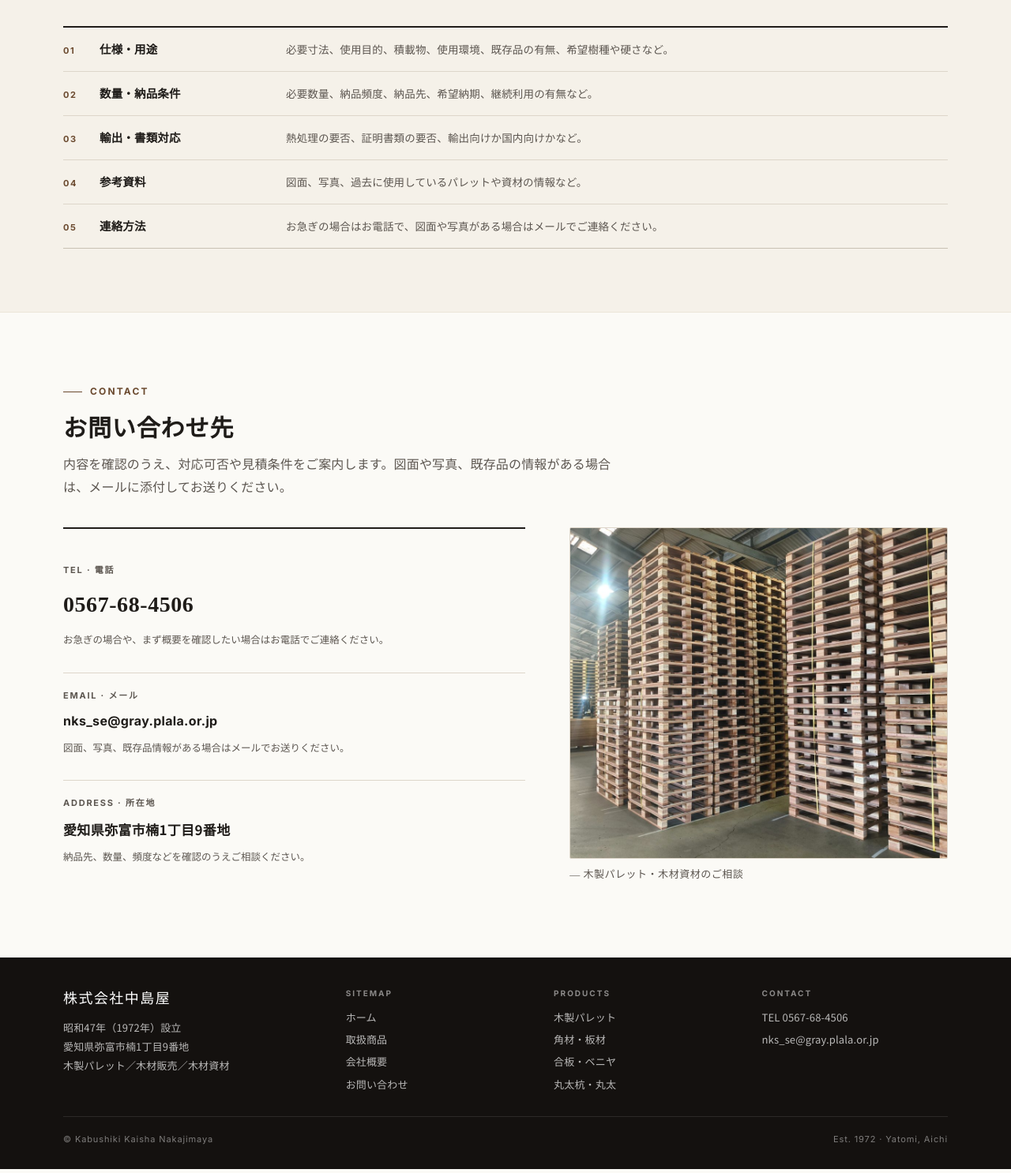
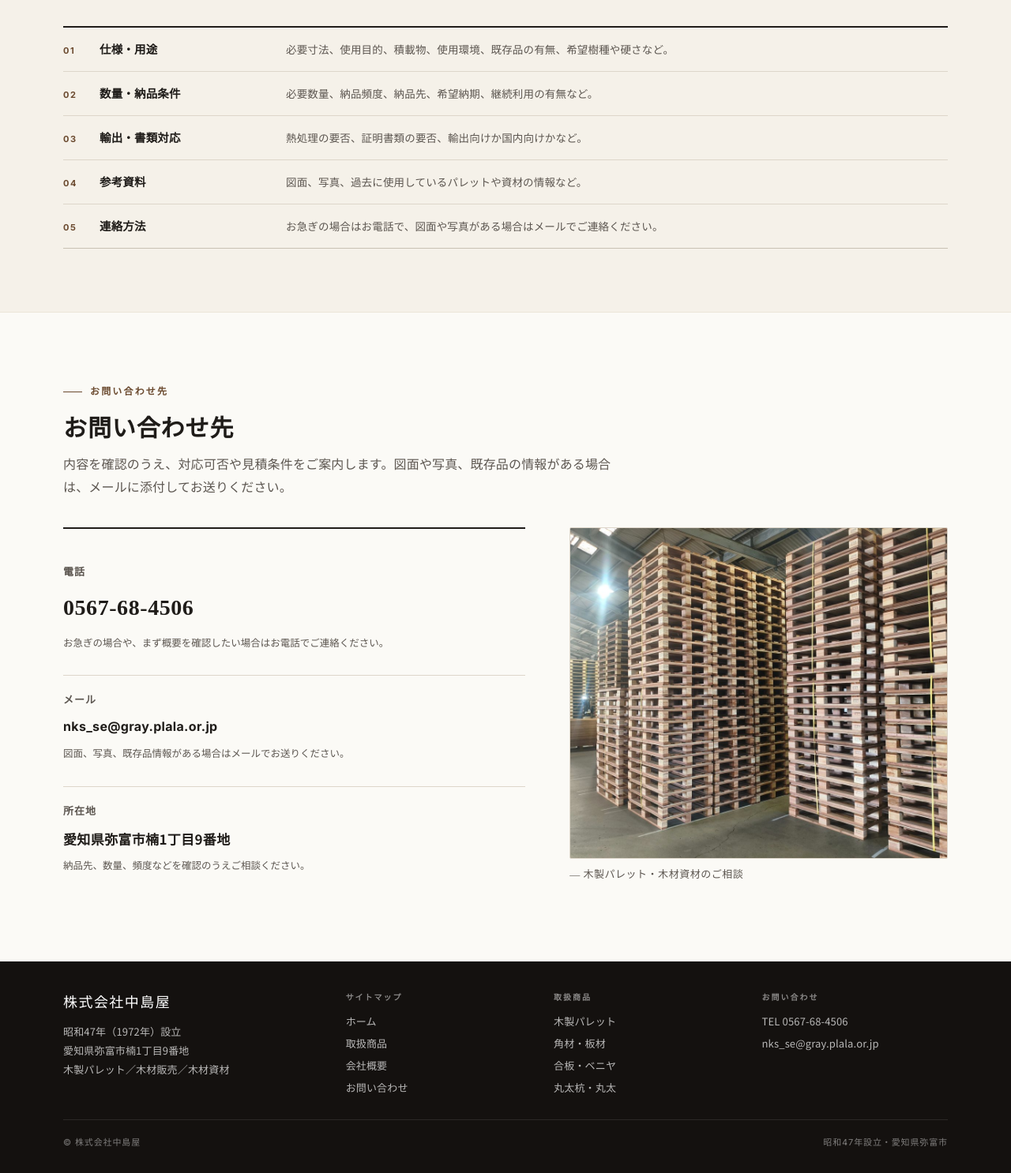
Before and after one commit to ridicule8093/nakajimaya-site, a plain HTML site: page contact.html in a window 1280 px wide. Shown: the part 644-2130 px from the top of the page at 79% size. Drawn offline with Linux system fonts and the light colour scheme.

Commit message:
Localize contact page labels to Japanese

```diff
--- a/contact.html
+++ b/contact.html
@@ -47,11 +47,9 @@
     }
     .contact-card-large dl > div:last-child { border-bottom: none; }
     .contact-card-large dt {
-      font-family: var(--latin);
-      font-size: 11px;
-      letter-spacing: .16em;
+      font-size: 13px;
+      letter-spacing: .08em;
       color: var(--subtext);
-      text-transform: uppercase;
       font-weight: 700;
       margin: 0 0 8px;
     }
@@ -81,11 +79,11 @@
 
 <div class="title-bar">
   <div class="container">
-    <span>Kabushiki Kaisha Nakajimaya</span>
+    <span>株式会社中島屋</span>
     <span class="crumb-sep">／</span>
-    <span class="crumb">Est. 1972 · Yatomi, Aichi</span>
+    <span class="crumb">昭和47年設立・愛知県弥富市</span>
     <span class="crumb-sep">／</span>
-    <span class="crumb">Contact</span>
+    <span class="crumb">お問い合わせ</span>
     <span style="margin-left:auto" class="crumb">TEL 0567-68-4506</span>
   </div>
 </div>
@@ -94,7 +92,7 @@
   <div class="container header-inner">
     <a href="index.html" class="logo">
       株式会社中島屋
-      <small>NAKAJIMAYA · EST. 1972 · AICHI</small>
+      <small>昭和47年設立・愛知県弥富市</small>
     </a>
     <nav class="nav" aria-label="主要ナビゲーション">
       <a href="index.html">ホーム</a>
@@ -102,7 +100,7 @@
       <a href="company.html">会社概要</a>
       <a href="contact.html" class="is-active">お問い合わせ</a>
     </nav>
-    <a href="contact.html" class="header-cta">Contact</a>
+    <a href="contact.html" class="header-cta">お問い合わせ</a>
   </div>
 </header>
 
@@ -110,7 +108,7 @@
 
 <section class="hero" style="padding:56px 0 40px">
   <div class="container">
-    <span class="eyebrow">Contact</span>
+    <span class="eyebrow">お問い合わせ</span>
     <h1 style="font-size:clamp(28px,4vw,42px)">お問い合わせ</h1>
     <p class="lead" style="max-width:820px">木製パレット・木材資材について、用途・寸法・数量・納品条件などを分かる範囲でお知らせください。図面、写真、既存品の情報がある場合は、メールでお送りいただくと確認が進めやすくなります。</p>
   </div>
@@ -119,7 +117,7 @@
 <section class="section muted" id="before-contact">
   <div class="container">
     <div class="section-head">
-      <span class="eyebrow">Before Contact</span>
+      <span class="eyebrow">ご相談前の確認事項</span>
       <h2>ご相談時にお知らせいただきたいこと</h2>
       <p>すべての情報が揃っていなくても問題ありません。分かる範囲でお知らせいただければ、対応可否や見積条件を確認します。</p>
     </div>
@@ -136,7 +134,7 @@
 <section class="section" id="contact">
   <div class="container">
     <div class="section-head">
-      <span class="eyebrow">Contact</span>
+      <span class="eyebrow">お問い合わせ先</span>
       <h2>お問い合わせ先</h2>
       <p>内容を確認のうえ、対応可否や見積条件をご案内します。図面や写真、既存品の情報がある場合は、メールに添付してお送りください。</p>
     </div>
@@ -144,17 +142,17 @@
       <div class="contact-card-large">
         <dl>
           <div>
-            <dt>Tel · 電話</dt>
+            <dt>電話</dt>
             <dd class="tel"><a href="tel:0567684506">0567-68-4506</a></dd>
             <p class="note">お急ぎの場合や、まず概要を確認したい場合はお電話でご連絡ください。</p>
           </div>
           <div>
-            <dt>Email · メール</dt>
+            <dt>メール</dt>
             <dd class="email"><a href="mailto:nks_se@gray.plala.or.jp">nks_se@gray.plala.or.jp</a></dd>
             <p class="note">図面、写真、既存品情報がある場合はメールでお送りください。</p>
           </div>
           <div>
-            <dt>Address · 所在地</dt>
+            <dt>所在地</dt>
             <dd style="font-size:17px">愛知県弥富市楠1丁目9番地</dd>
             <p class="note">納品先、数量、頻度などを確認のうえご相談ください。</p>
           </div>
@@ -178,7 +176,7 @@
         <p style="margin-top:8px">昭和47年（1972年）設立<br>愛知県弥富市楠1丁目9番地<br>木製パレット／木材販売／木材資材</p>
       </div>
       <div>
-        <h4>Sitemap</h4>
+        <h4>サイトマップ</h4>
         <ul>
           <li><a href="index.html">ホーム</a></li>
           <li><a href="products.html">取扱商品</a></li>
@@ -187,7 +185,7 @@
         </ul>
       </div>
       <div>
-        <h4>Products</h4>
+        <h4>取扱商品</h4>
         <ul>
           <li><a href="products.html">木製パレット</a></li>
           <li><a href="products.html">角材・板材</a></li>
@@ -196,7 +194,7 @@
         </ul>
       </div>
       <div>
-        <h4>Contact</h4>
+        <h4>お問い合わせ</h4>
         <ul>
           <li>TEL 0567-68-4506</li>
           <li>nks_se@gray.plala.or.jp</li>
@@ -204,8 +202,8 @@
       </div>
     </div>
     <div class="footer-bottom">
-      <span>© Kabushiki Kaisha Nakajimaya</span>
-      <span>Est. 1972 · Yatomi, Aichi</span>
+      <span>© 株式会社中島屋</span>
+      <span>昭和47年設立・愛知県弥富市</span>
     </div>
   </div>
 </footer>
```
